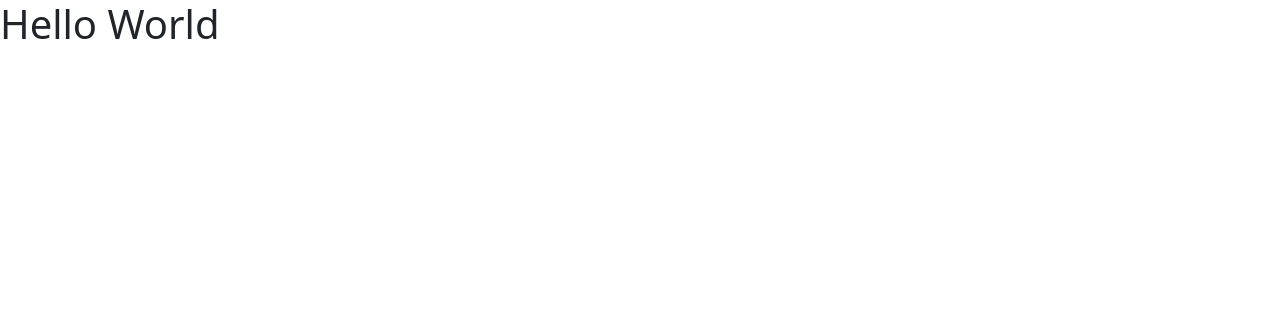
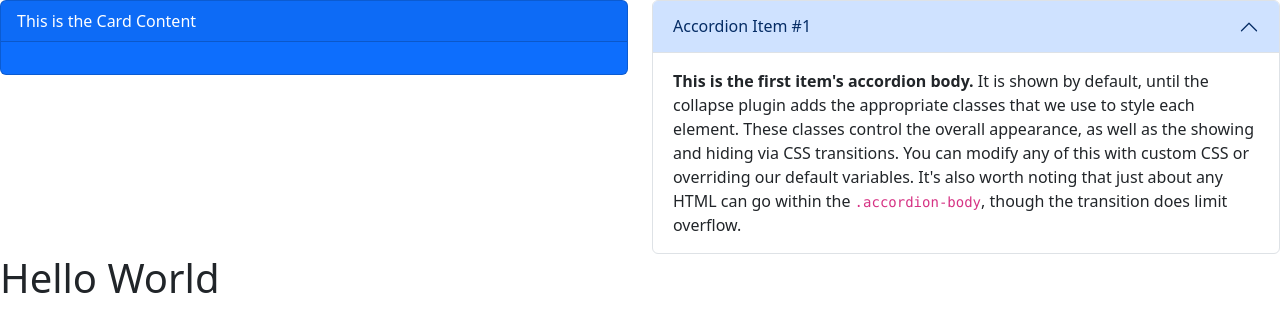
Before and after one commit to maxlair1/bootstrap-test, a plain HTML site: page index.html in a window 1280 px wide. Drawn offline with nearby package versions, Linux system fonts and the light colour scheme.

Commit message:
Update index.html

```diff
--- a/index.html
+++ b/index.html
@@ -8,6 +8,37 @@
     <link href="https://cdn.jsdelivr.net/npm/bootstrap@5.3.0-alpha1/dist/css/bootstrap.min.css" rel="stylesheet" integrity="sha384-GLhlTQ8iRABdZLl6O3oVMWSktQOp6b7In1Zl3/Jr59b6EGGoI1aFkw7cmDA6j6gD" crossorigin="anonymous">
 </head>
 <body>
+<section>
+    <div class="container"></div>
+        <div class="row">
+            <div class="col-6">
+                <div class="card text-bg-primary">
+                    <div class="card-header">This is the Card Content</div>
+                    <div class="card-body">
+                        <div class="card-text"></div>
+                    </div>
+                </div>
+            </div>
+            <div class="col-6">
+                <div class="accordion" id="accordionExample">
+                    <div class="accordion-item">
+                      <h2 class="accordion-header" id="headingOne">
+                        <button class="accordion-button" type="button" data-bs-toggle="collapse" data-bs-target="#collapseOne" aria-expanded="true" aria-controls="collapseOne">
+                          Accordion Item #1
+                        </button>
+                      </h2>
+                      <div id="collapseOne" class="accordion-collapse collapse show" aria-labelledby="headingOne" data-bs-parent="#accordionExample">
+                        <div class="accordion-body">
+                          <strong>This is the first item's accordion body.</strong> It is shown by default, until the collapse plugin adds the appropriate classes that we use to style each element. These classes control the overall appearance, as well as the showing and hiding via CSS transitions. You can modify any of this with custom CSS or overriding our default variables. It's also worth noting that just about any HTML can go within the <code>.accordion-body</code>, though the transition does limit overflow.
+                        </div>
+                      </div>
+                    </div>
+                </div>
+            </div>
+        </div>
+    </div>
+</section>
+
     <h1>Hello World</h1>
     <script src="https://cdn.jsdelivr.net/npm/bootstrap@5.3.0-alpha1/dist/js/bootstrap.bundle.min.js" integrity="sha384-w76AqPfDkMBDXo30jS1Sgez6pr3x5MlQ1ZAGC+nuZB+EYdgRZgiwxhTBTkF7CXvN" crossorigin="anonymous"></script>
 </body>
```
